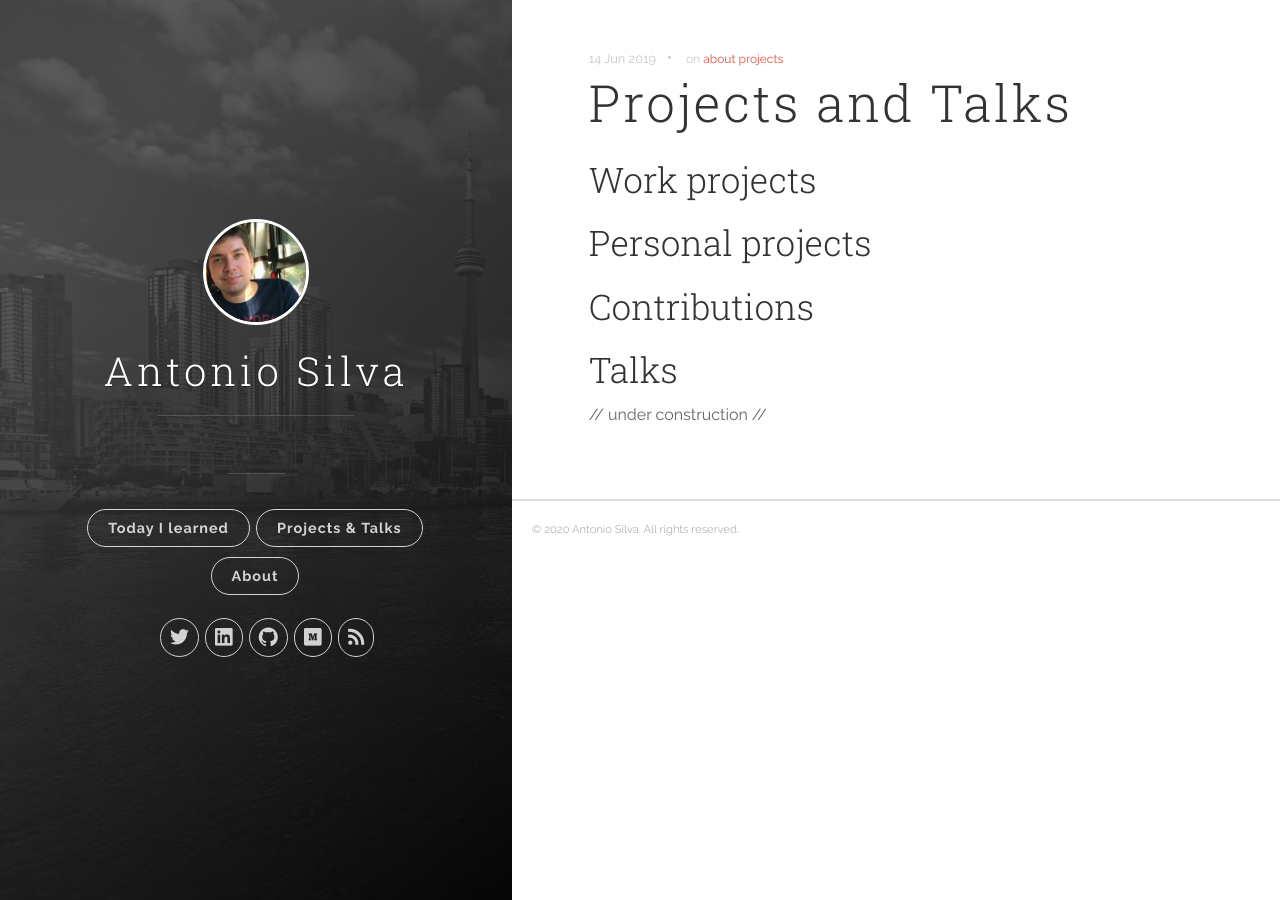
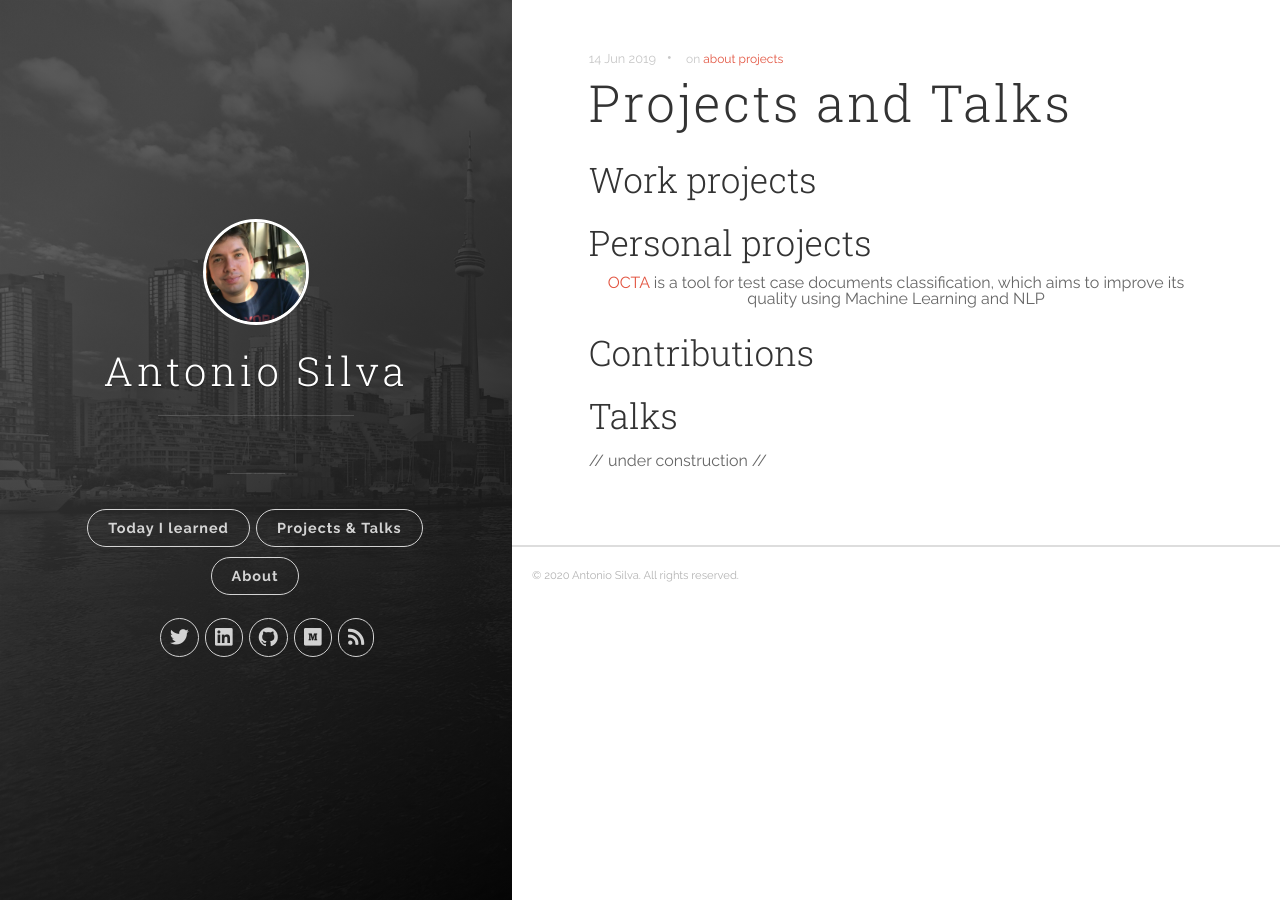
Before and after one commit to antoniosj/antoniosj.github.io, a Jekyll site: the page built from _posts/2020-06-14-rro.markdown, in a window 1280 px wide. Built offline with Jekyll 4.4.1, drawn with Linux system fonts in a browser that asks for light colours.

Commit message:
Update 2020-06-14-rro.markdown

```diff
--- a/_posts/2020-06-14-rro.markdown
+++ b/_posts/2020-06-14-rro.markdown
@@ -9,6 +9,7 @@
 ## Work projects
 
 ## Personal projects
+<div style="text-align:center"><a href="https://www.antoniosj.com/2018/octa/">OCTA</a> is a tool for test case documents classification, which aims to improve its quality using Machine Learning and NLP</div>
 
 ## Contributions
 
```
